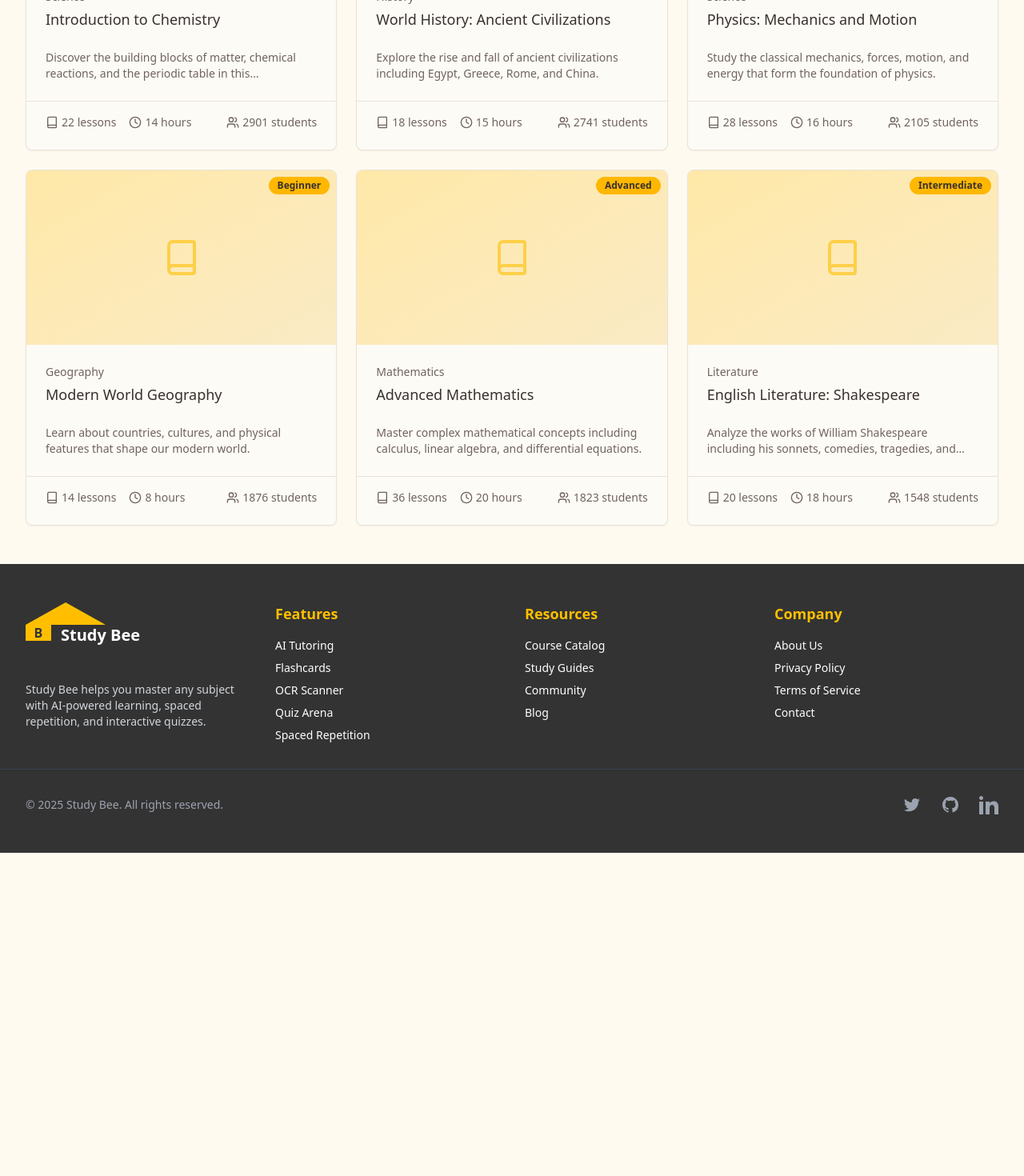
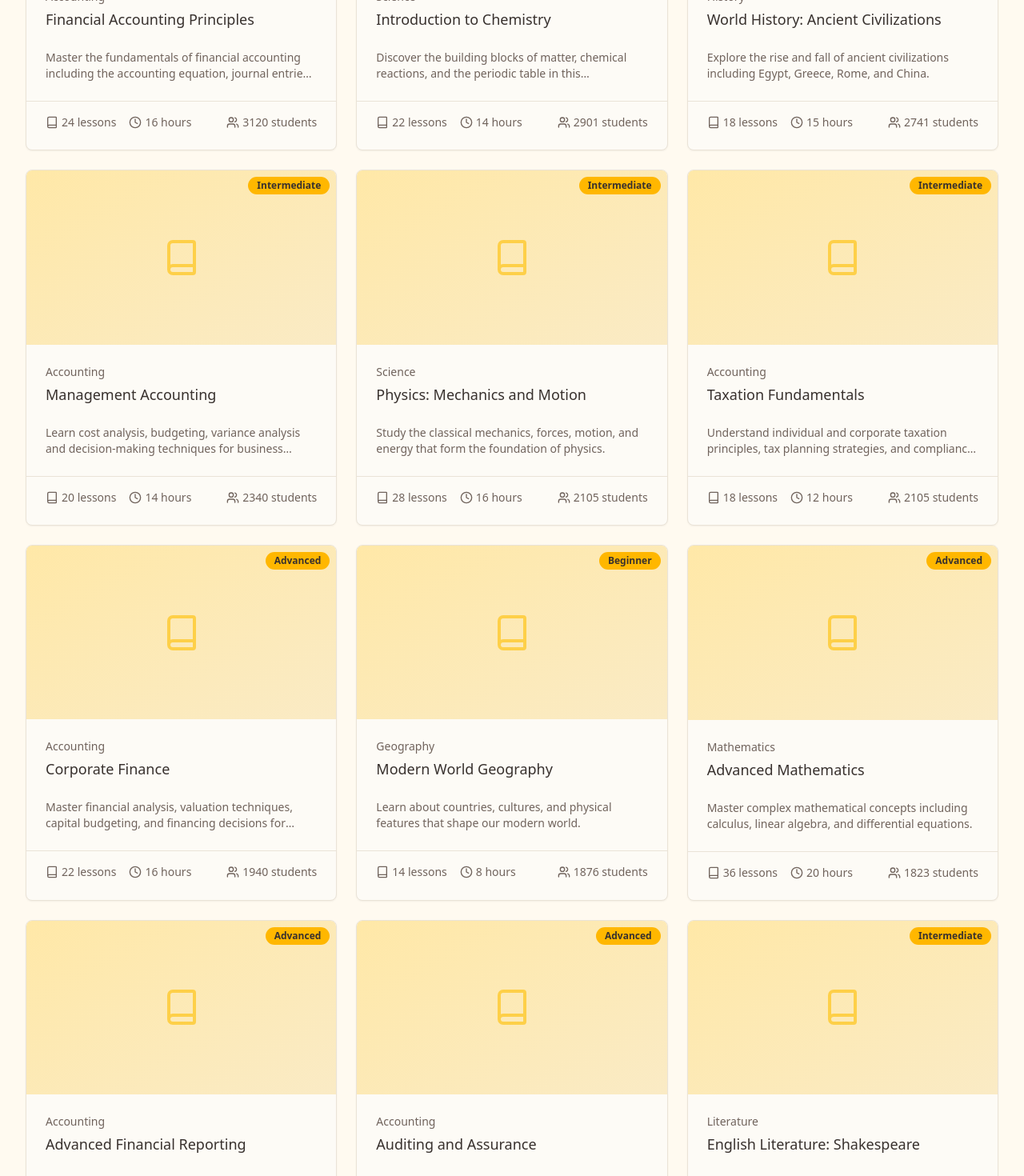
Before and after one commit to Watchar-BossLa/study-bee-hivemind-os-33, a React (Vite) app: page /courses in a window 1280 px wide. Shown: the part 1180-2650 px from the top of the page at 80% size. Before the commit the page ends 2246 px from the top, so only its background shows below. Built offline with nearby package versions, Linux system fonts and the light colour scheme.

Commit message:
Fix: Ensure accounting qualifications are displayed
Ensure the accounting qualifications are displayed correctly within the qualifications section.

```diff
--- a/src/data/coursesData.ts
+++ b/src/data/coursesData.ts
@@ -91,6 +91,67 @@ export const coursesData: CourseProps[] = [
     lessons: 30,
     students: 5621,
     duration: "22 hours",
+  },
+  // Adding Accounting Courses
+  {
+    id: "10",
+    title: "Financial Accounting Principles",
+    category: "Accounting",
+    level: "Beginner",
+    description: "Master the fundamentals of financial accounting including the accounting equation, journal entries, and financial statements.",
+    lessons: 24,
+    students: 3120,
+    duration: "16 hours",
+  },
+  {
+    id: "11",
+    title: "Management Accounting",
+    category: "Accounting",
+    level: "Intermediate",
+    description: "Learn cost analysis, budgeting, variance analysis and decision-making techniques for business management.",
+    lessons: 20,
+    students: 2340,
+    duration: "14 hours",
+  },
+  {
+    id: "12",
+    title: "Advanced Financial Reporting",
+    category: "Accounting",
+    level: "Advanced",
+    description: "Explore complex financial reporting standards and their application in accordance with IFRS and other frameworks.",
+    lessons: 22,
+    students: 1750,
+    duration: "18 hours",
+  },
+  {
+    id: "13",
+    title: "Taxation Fundamentals",
+    category: "Accounting",
+    level: "Intermediate",
+    description: "Understand individual and corporate taxation principles, tax planning strategies, and compliance requirements.",
+    lessons: 18,
+    students: 2105,
+    duration: "12 hours",
+  },
+  {
+    id: "14",
+    title: "Auditing and Assurance",
+    category: "Accounting",
+    level: "Advanced",
+    description: "Learn auditing standards, risk assessment procedures, and reporting requirements for financial statement audits.",
+    lessons: 20,
+    students: 1680,
+    duration: "15 hours",
+  },
+  {
+    id: "15",
+    title: "Corporate Finance",
+    category: "Accounting",
+    level: "Advanced",
+    description: "Master financial analysis, valuation techniques, capital budgeting, and financing decisions for corporations.",
+    lessons: 22,
+    students: 1940,
+    duration: "16 hours",
   }
 ];
 
```
